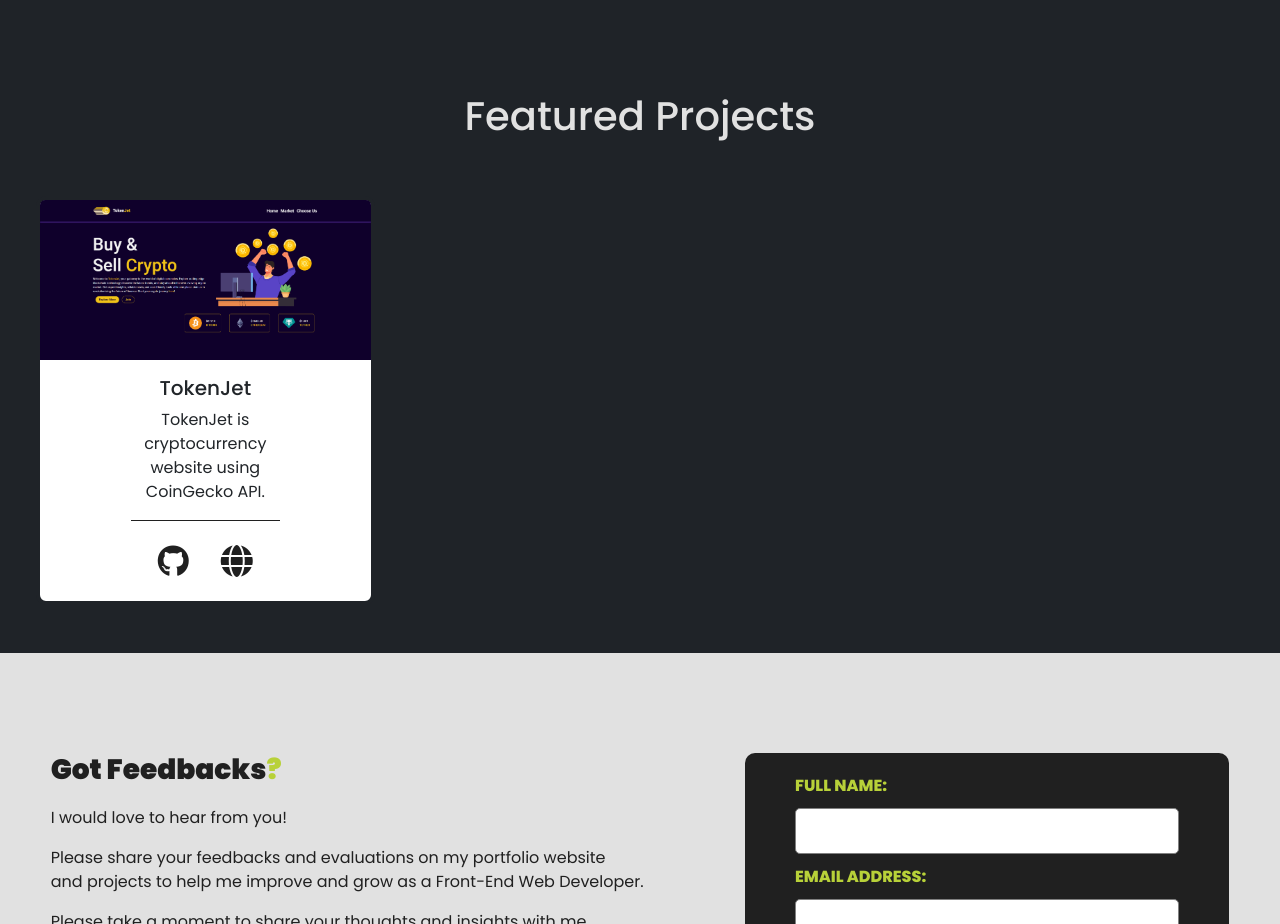
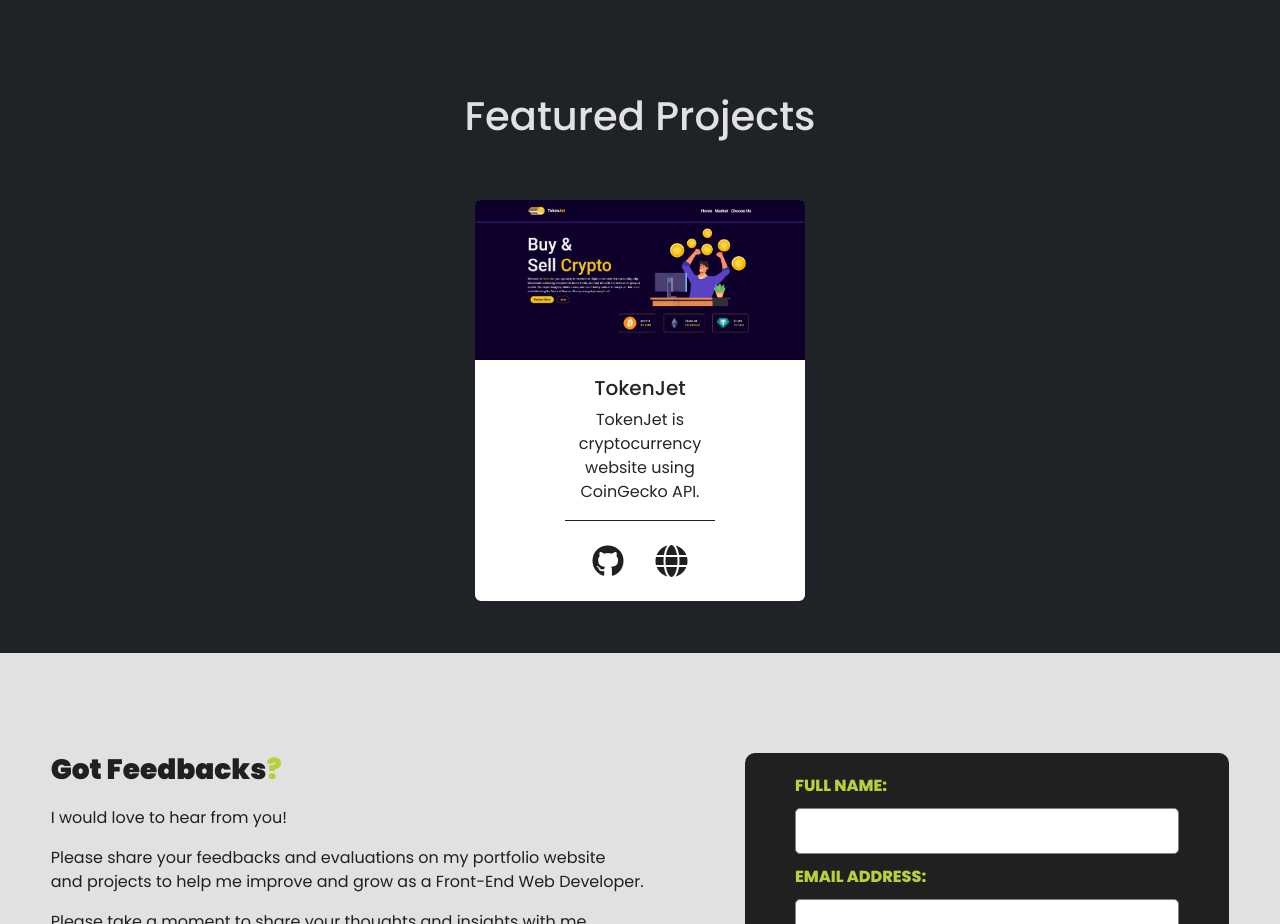
Before and after one commit to vhatara/davidmendozadev, a React (Create React App) app: page / in a window 1280 px wide. Shown: the part 1820-2744 px from the top of the page. Built offline with nearby package versions, Linux system fonts and the light colour scheme.

Commit message:
project section: fixed projects position

```diff
--- a/src/Component/ProjectsSection/ProjectsSection.js
+++ b/src/Component/ProjectsSection/ProjectsSection.js
@@ -8,7 +8,7 @@ const ProjectsSection = () => {
     <section id='projects'>
       <div className='project-wrapper '>
         <h1 className='section-title-project d-flex justify-content-center'> Featured Projects </h1>
-          <Row xs={1} md={2} lg={3} className='d-flex justify-content-between g-4 py-5'>
+          <Row xs={1} md={2} lg={3} className='d-flex justify-content-around g-4 py-5'>
             {projectListArray.map((project)=> (
               <Col align="center" className='px-5' key={project.id}>
                     <Card>
```
